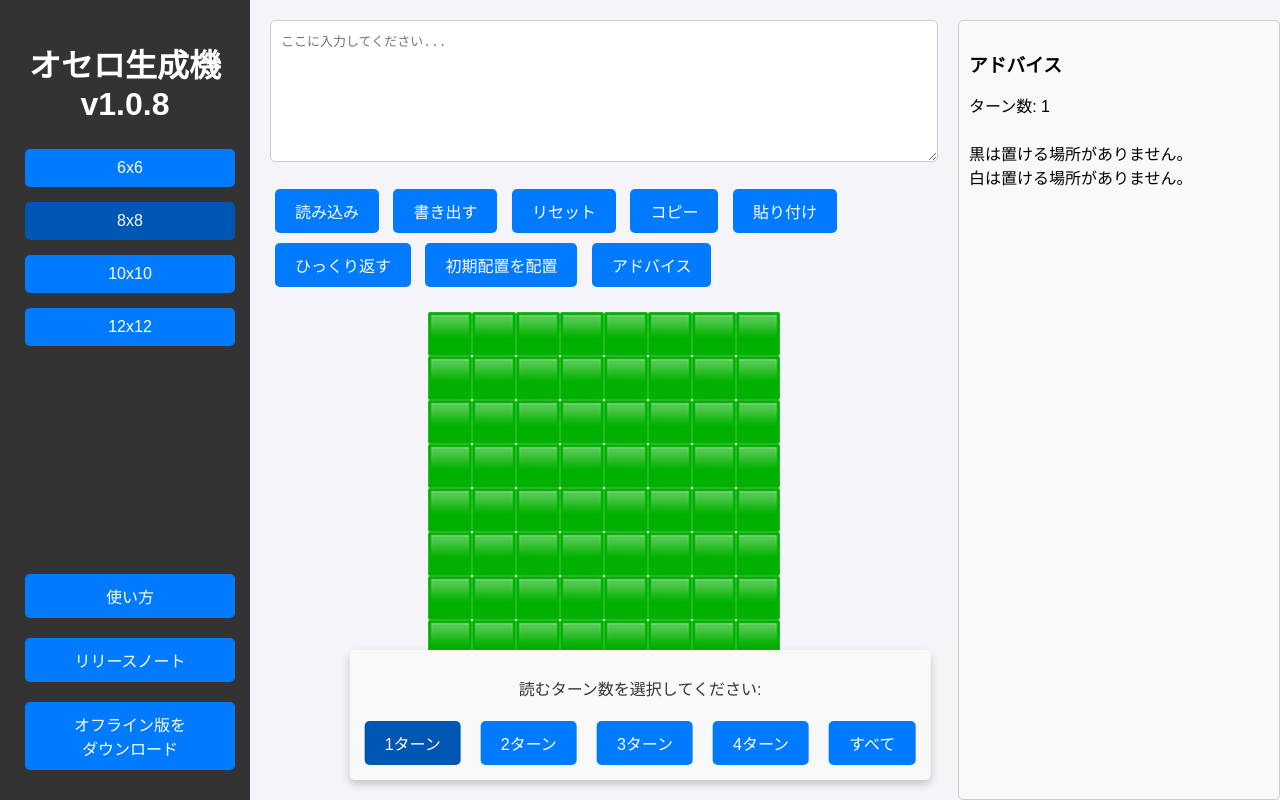
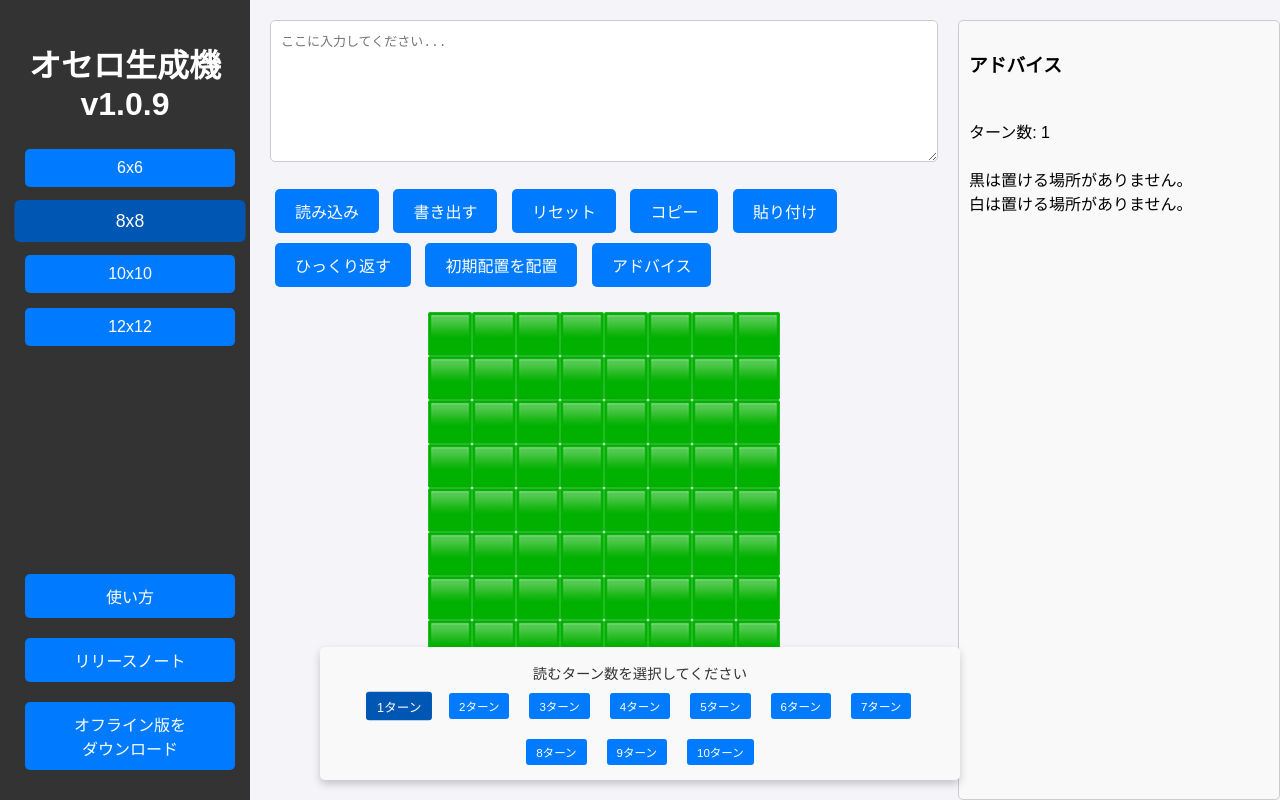
Before and after one commit to maruishi-jun/osero, a plain HTML site: page index.html in a window 1280 px wide. Both pictures are taken after a click on the button "1ターン". Drawn offline with Linux system fonts and the light colour scheme.

Commit message:
Update index.html

```diff
--- a/index.html
+++ b/index.html
@@ -3,7 +3,7 @@
 <head>
     <meta charset="UTF-8">
     <meta name="viewport" content="width=device-width, initial-scale=1.0">
-    <title>オセロ生成機 v1.0.8</title>
+    <title>オセロ生成機 v1.0.9</title>
     <style>
         body {
             font-family: Arial, sans-serif;
@@ -45,6 +45,8 @@
         #sidebar button.active {
         background-color: #0056b3;
         color: #fff;
+        transform: scale(1.1); /* ボタンを少し拡大 */
+        transition: transform 0.3s ease, background-color 0.3s ease;
     }
 
         #main-content {
@@ -84,11 +86,12 @@
         cursor: pointer;
         background-color: #007bff;
         color: white;
-            transition: background-color 0.3s ease;
+        transition: background-color 0.3s ease, transform 0.2s ease;
     }
 
     button:hover {
         background-color: #0056b3;
+        transform: scale(1.05); /* 少し拡大 */
     }
 
         #download-modal {
@@ -137,6 +140,7 @@
     border: 1px solid #ccc;
     border-radius: 5px;
     background-color: #f9f9f9;
+    flex-direction: column; /* 縦方向に並べる */
 }
 .depth-button {
         padding: 10px 20px;
@@ -163,16 +167,68 @@
         transform: translateX(-50%);
         text-align: center;
         background-color: #f9f9f9;
-        padding: 10px;
+        padding: 5px; /* パディングを小さく */
         border-radius: 5px;
         box-shadow: 0 4px 8px rgba(0, 0, 0, 0.2);
+        font-size: 0.9em; /* フォントサイズを小さく */
+    }
+     /* ボタンのクリック時のアニメーション */
+     .depth-button.active {
+        background-color: #0056b3;
+        color: #fff;
+        transform: scale(1.1); /* ボタンを少し拡大 */
+        transition: transform 0.3s ease, background-color 0.3s ease;
+    }
+
+    /* アドバイスメッセージのフェードイン効果 */
+    #advice-message {
+        opacity: 0; /* 初期状態は透明 */
+        transition: opacity 0.5s ease; /* フェードイン効果 */
+    }
+
+    #advice-message.visible {
+        opacity: 1; /* 表示状態 */
+    }
+    button:active {
+        transform: scale(0.95); /* 少し縮小 */
+    }
+    #loading-indicator img {
+        animation: spin 1s linear infinite;
+    }
+
+    @keyframes spin {
+        from {
+            transform: rotate(0deg);
+        }
+        to {
+            transform: rotate(360deg);
+        }
+    }
+    #advice-depth-container p {
+        font-size: 0.8em; /* 説明文のフォントサイズを小さく */
+        color: #333;
+        margin: 5px 0; /* マージンを調整 */
+    }
+    #advice-depth-container button {
+        padding: 5px 10px; /* ボタンのサイズを小さく */
+        font-size: 0.8em; /* ボタンのフォントサイズを小さく */
+        border-radius: 3px; /* ボタンの角を少し丸く */
+    }
+
+    #advice-depth-container button:hover {
+        background-color: #0056b3;
+    }
+
+    #advice-depth-container button.active {
+        background-color: #0056b3;
+        color: #fff;
     }
     </style>
 </head>
 <body>
     <div id="sidebar">
         <div>
-            <h1 style="text-align: center; margin-top: 20px;">オセロ生成機<br>v1.0.8</h1>
+            <h1 style="text-align: center; margin-top: 20px;">オセロ生成機<br>v1.0.9</h1>
             <button data-size="6" onclick="switchBoard(6)">6x6</button>
             <button data-size="8" onclick="switchBoard(8)" class="active">8x8</button>
             <button data-size="10" onclick="switchBoard(10)">10x10</button>
@@ -219,6 +275,7 @@
         11. 「リリースノート」ボタンで最新のリリースノートを表示します。<br>
         12. 「アドバイス」ボタンで現在の盤面に対するアドバイスを表示します。<br>
         13. 読むターン数を選択することで、アドバイスの深さを調整できます。<br>
+        14. アドバイスは、黒と白の両方に対して最適な手を提案します。<br>
     </p>
     <button onclick="closeInstructionsModal()">閉じる</button>
 </div>
@@ -228,19 +285,30 @@
     <p>リリースノート書くのめんどいからなくても良いよね</p>
     <button onclick="closeReleaseNotesModal()">閉じる</button>
 </div>
-<div id="advice-container" style="margin-top: 20px; padding: 10px; border: 1px solid #ccc; border-radius: 5px; background-color: #f9f9f9;">
+<div id="advice-container" style="margin-top: 20px; padding: 10px; border: 1px solid #ccc; border-radius: 5px; background-color: #f9f9f9; display: flex; flex-direction: column; gap: 10px;">
+    <div style="display: flex; align-items: center; gap: 10px;">
         <h3>アドバイス</h3>
-    <p id="advice-message">ここにアドバイスが表示されます。</p>
+        <div id="loading-indicator" style="display: none;">
+            <img src="loading.gif" alt="Loading" width="24" height="24">
+        </div>
+    </div>
+    <p id="advice-message" style="flex: 1;">ここにアドバイスが表示されます。</p>
 </div>
 <!-- 読むターン数選択 UI -->
 <div id="advice-depth-container" style="position: fixed; bottom: 20px; left: 50%; transform: translateX(-50%); text-align: center; background-color: #f9f9f9; padding: 10px; border-radius: 5px; box-shadow: 0 4px 8px rgba(0, 0, 0, 0.2);">
-    <p style="font-size: 1em; color: #333;">読むターン数を選択してください:</p>
-    <div style="display: flex; justify-content: center; gap: 10px;">
+    <p style="font-size: 1em; color: #333;">読むターン数を選択してください</p>
+    <div style="display: flex; justify-content: center; flex-wrap: wrap; gap: 10px;">
         <button onclick="setAdviceDepth(1)" class="depth-button">1ターン</button>
         <button onclick="setAdviceDepth(2)" class="depth-button active">2ターン</button>
         <button onclick="setAdviceDepth(3)" class="depth-button">3ターン</button>
         <button onclick="setAdviceDepth(4)" class="depth-button">4ターン</button>
-        <button onclick="setAdviceDepth(Infinity)" class="depth-button">すべて</button>
+        <button onclick="setAdviceDepth(5)" class="depth-button">5ターン</button>
+        <button onclick="setAdviceDepth(6)" class="depth-button">6ターン</button>
+        <button onclick="setAdviceDepth(7)" class="depth-button">7ターン</button>
+        <button onclick="setAdviceDepth(8)" class="depth-button">8ターン</button>
+        <button onclick="setAdviceDepth(9)" class="depth-button">9ターン</button>
+        <button onclick="setAdviceDepth(10)" class="depth-button">10ターン</button>
+    </div>
 </div>
 </div>
     <script>
@@ -449,6 +517,9 @@
             states[i - 1] = 1;
         }
     }
+
+    // 読むターン数をリセットせずに保持
+    getAdvice(currentAdviceDepth);
 }
 
         function exportBoard() {
@@ -536,6 +607,16 @@ function closeReleaseNotesModal() {
 // ...existing code...
 
 function getAdvice(depth = currentAdviceDepth) {
+    if (!depth) {
+        console.error("読むターン数が未定義です。");
+        return;
+    }
+
+    // ローディングインジケーターを表示
+    const loadingIndicator = document.getElementById('loading-indicator');
+    loadingIndicator.style.display = 'block';
+
+    setTimeout(() => {
         const blackAdvice = findBestMoveWithDepth(2, depth); // 黒のアドバイス
         const whiteAdvice = findBestMoveWithDepth(3, depth); // 白のアドバイス
 
@@ -560,8 +641,17 @@ function getAdvice(depth = currentAdviceDepth) {
         // アドバイスを専用の場所に表示
         const adviceContainer = document.getElementById('advice-message');
         adviceContainer.textContent = adviceMessage.trim();
+
+        // フェードイン効果を適用
+        adviceContainer.classList.remove('visible');
+        setTimeout(() => {
+            adviceContainer.classList.add('visible');
+        }, 100); // 少し遅れてフェードイン
+
+        // ローディングインジケーターを非表示
+        loadingIndicator.style.display = 'none';
+    }, 100); // 計算時間をシミュレーション
 }
-
 function findBestMove(player) {
     const opponent = player === 2 ? 3 : 2;
     const directions = [
@@ -800,17 +890,18 @@ document.addEventListener('DOMContentLoaded', () => {
     getAdvice(currentAdviceDepth); // デフォルトで現在の読むターン数を使用
 });
 function setAdviceDepth(depth) {
-    currentAdviceDepth = depth; // 現在の読むターン数を更新
+    console.log(`選択されたターン数: ${depth}`); // デバッグ用ログ
+    currentAdviceDepth = depth;
     getAdvice(depth);
 
-    // ボタンの状態を更新
     const buttons = document.querySelectorAll('.depth-button');
-    buttons.forEach(button => button.classList.remove('active'));
-
-    const activeButton = Array.from(buttons).find(button => button.textContent.includes(depth === Infinity ? 'すべて' : `${depth}ターン`));
-    if (activeButton) {
-        activeButton.classList.add('active');
+    buttons.forEach(button => {
+        button.classList.remove('active');
+        const buttonDepth = button.textContent.includes('すべて') ? Infinity : parseInt(button.textContent.replace('ターン', ''), 10);
+        if (buttonDepth === depth) {
+            button.classList.add('active');
         }
+    });
 }
     </script>
 </body>
```
Lines whose indentation alone changed are shown as unchanged.
